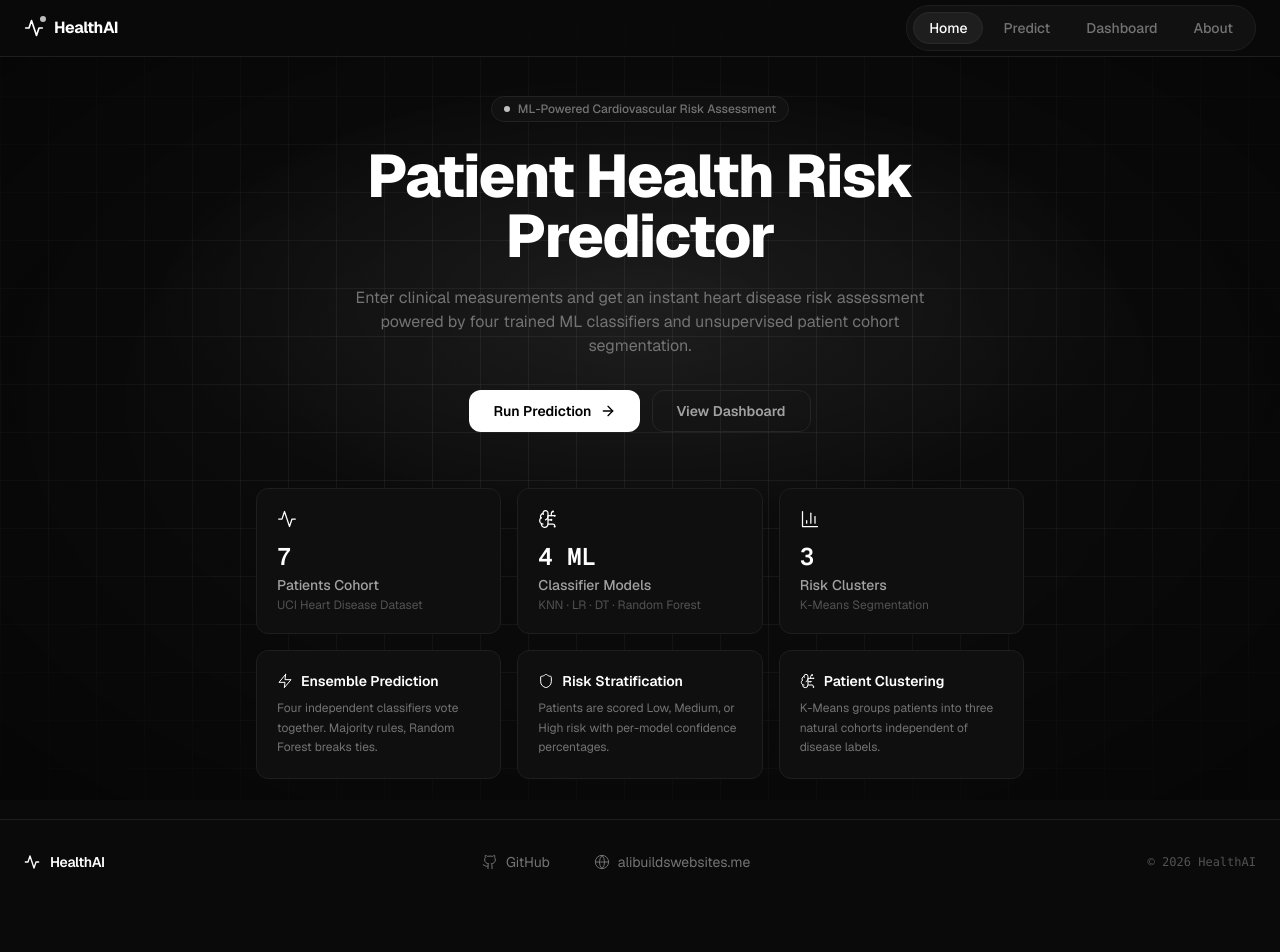
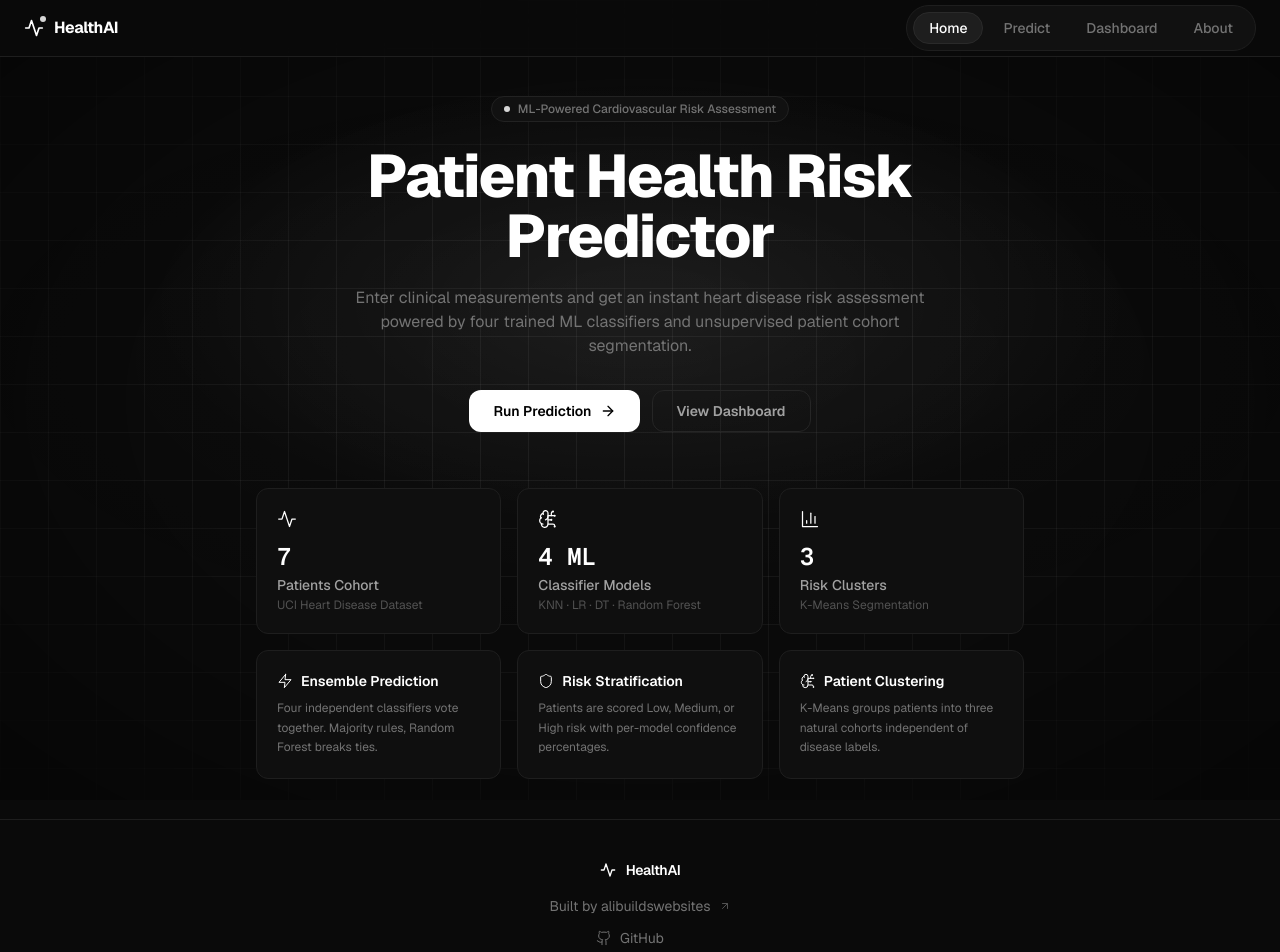
Before and after one commit to alibuildswebsites-ux/patient-health-risk-predictor, a React (Vite) app: page / in a window 1280 px wide. Shown: the top 952 px of the page. Before the commit the page ends 904 px from the top, so only its background shows below. Built offline with nearby package versions, Linux system fonts and the light colour scheme.

Commit message:
Restack footer vertically, update README to reflect project structure

```diff
--- a/src/components/Footer.tsx
+++ b/src/components/Footer.tsx
@@ -1,31 +1,10 @@
-import { Github, Globe, Activity, ArrowUpRight } from 'lucide-react';
-
-interface FooterLinkProps {
-  href: string;
-  icon: React.ReactNode;
-  label: string;
-}
-
-const FooterLink = ({ href, icon, label }: FooterLinkProps) => (
-  <a
-    href={href}
-    target="_blank"
-    rel="noopener noreferrer"
-    className="group flex items-center gap-2 text-sm text-[#737373] hover:text-white transition-colors duration-200 cursor-pointer"
-  >
-    <span className="h-4 w-4 transition-transform duration-200 group-hover:-translate-y-0.5 group-hover:translate-x-0.5">
-      {icon}
-    </span>
-    <span>{label}</span>
-    <ArrowUpRight className="h-3 w-3 opacity-0 -translate-y-1 translate-x-1 group-hover:opacity-60 group-hover:translate-y-0 group-hover:translate-x-0 transition-all duration-200" />
-  </a>
-);
+import { Github, Activity, ArrowUpRight } from 'lucide-react';
 
 export const Footer = () => {
   return (
     <footer className="relative z-10 mt-auto border-t border-[#1e1e1e] bg-[#0a0a0a]">
-      <div className="max-w-7xl mx-auto px-4 sm:px-6 py-6 sm:py-8">
-        <div className="flex flex-col sm:flex-row items-center justify-between gap-4 sm:gap-6">
+      <div className="max-w-7xl mx-auto px-4 sm:px-6 py-8 sm:py-10">
+        <div className="flex flex-col items-center gap-4">
 
           {/* Brand */}
           <div className="flex items-center gap-2.5">
@@ -35,18 +14,27 @@ export const Footer = () => {
             <span className="text-sm font-semibold tracking-tight text-white">HealthAI</span>
           </div>
 
-          {/* Links */}
-          <nav className="flex items-center gap-5 sm:gap-6" aria-label="Footer links">
-            <FooterLink
+          {/* Links — stacked vertically */}
+          <nav className="flex flex-col items-center gap-3" aria-label="Footer links">
+            <a
+              href="https://alibuildswebsites.me"
+              target="_blank"
+              rel="noopener noreferrer"
+              className="group inline-flex items-center gap-2 text-sm text-[#737373] hover:text-white transition-colors duration-200 cursor-pointer"
+            >
+              <span className="text-sm transition-colors duration-200 group-hover:text-white">Built by alibuildswebsites</span>
+              <ArrowUpRight className="h-3 w-3 text-[#525252] group-hover:text-white transition-all duration-200 group-hover:-translate-y-0.5 group-hover:translate-x-0.5" />
+            </a>
+            <a
               href="https://github.com/alibuildswebsites-ux/patient-health-risk-predictor"
-              icon={<Github className="h-full w-full" strokeWidth={1.5} />}
-              label="GitHub"
-            />
-            <FooterLink
-              href="https://alibuildswebsites.me"
-              icon={<Globe className="h-full w-full" strokeWidth={1.5} />}
-              label="alibuildswebsites.me"
-            />
+              target="_blank"
+              rel="noopener noreferrer"
+              className="group inline-flex items-center gap-2 text-sm text-[#737373] hover:text-white transition-colors duration-200 cursor-pointer"
+            >
+              <Github className="h-4 w-4 transition-transform duration-200 group-hover:-translate-y-0.5 group-hover:translate-x-0.5" strokeWidth={1.5} />
+              <span>GitHub</span>
+              <ArrowUpRight className="h-3 w-3 text-[#525252] group-hover:text-white transition-all duration-200 group-hover:-translate-y-0.5 group-hover:translate-x-0.5 opacity-0 group-hover:opacity-100" />
+            </a>
           </nav>
 
           {/* Copyright */}
```
Also changed, not shown: 1 other file (tests, documents, lock files or other folders).
